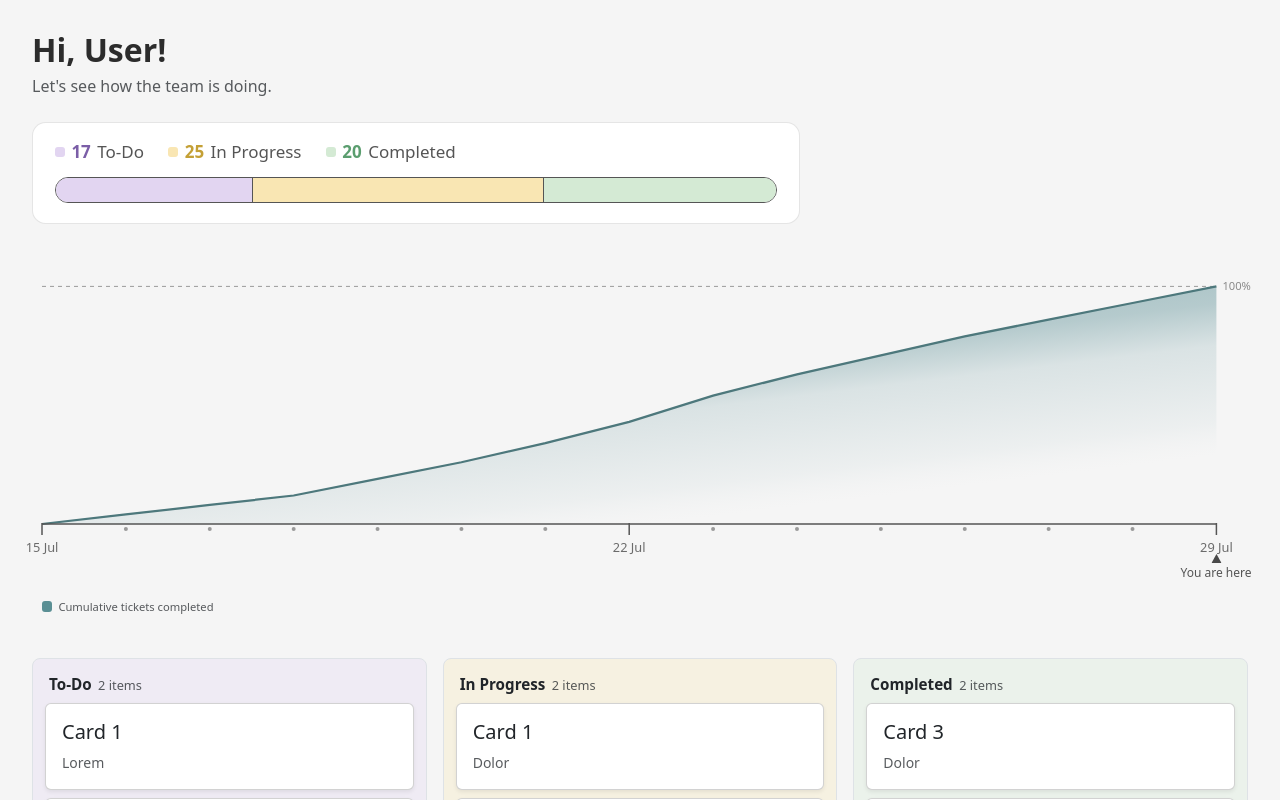
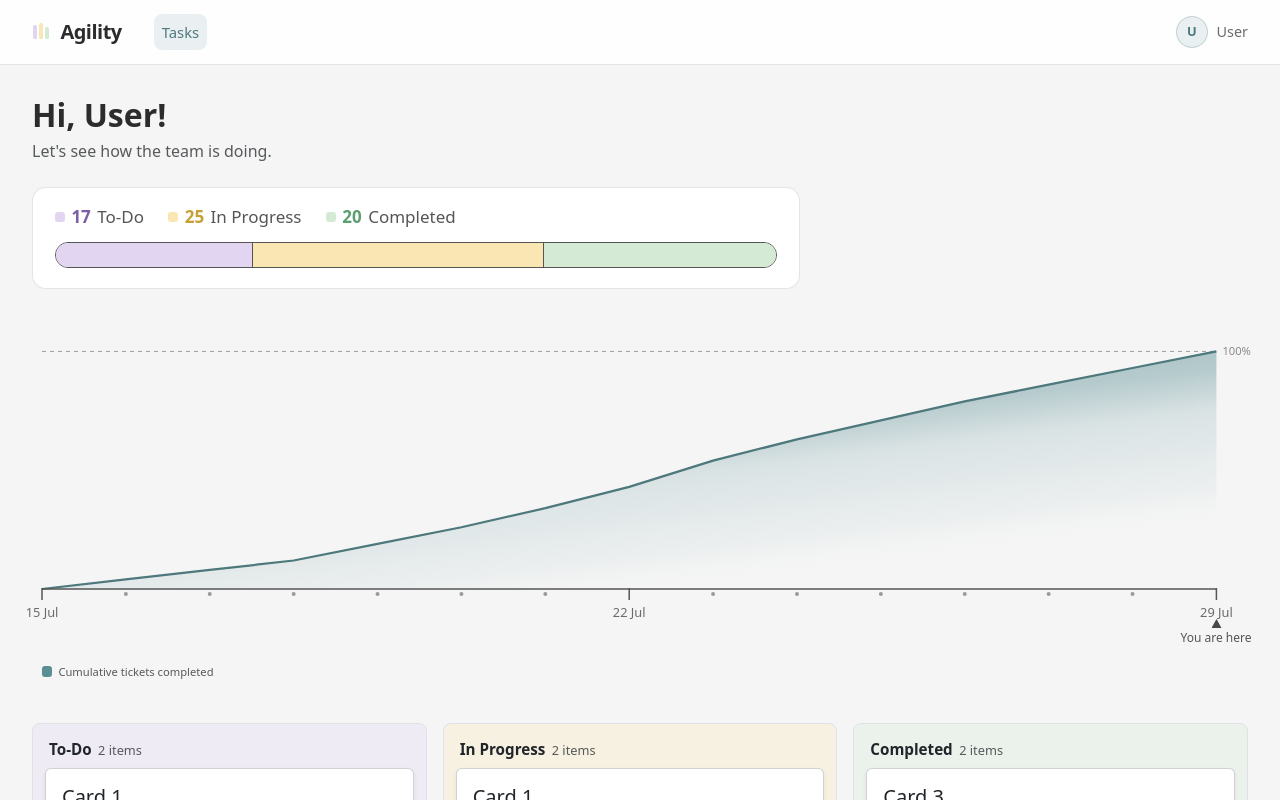
Before and after one commit to vasiliosnicholas/Agility, a React (Vite) app in the folder frontend/: page /kanban in a window 1280 px wide. Shown: the top 800 px of the page. Built offline with nearby package versions, Linux system fonts and the light colour scheme.

Commit message:
Add basic navbar component and add to kanban page

```diff
--- /dev/null
+++ b/frontend/src/components/AppNavbar.tsx
@@ -0,0 +1,46 @@
+import { Badge, Container, Nav, Navbar } from "react-bootstrap";
+import { Link } from "react-router";
+import { AccountTypes, type User } from "@shared/models/Users.ts";
+
+interface AppNavbarProps {
+    user: Pick<User, "name" | "accountType">;
+}
+
+export default function AppNavbar({ user }: AppNavbarProps) {
+    const isManager = user.accountType === AccountTypes.Manager;
+
+    return (
+        <Navbar className="navbar">
+            <Container fluid className="navbar-container">
+                <Navbar.Brand as={Link} to="/kanban" className="navbar-brand">
+                    <svg
+                        className="navbar-logo"
+                        viewBox="0 0 18 18"
+                    >
+                        <rect className="fill-todo" x="1" y="2" width="4" height="14" rx="1.5" />
+                        <rect className="fill-progress" x="7" y="0" width="4" height="16" rx="1.5" />
+                        <rect className="fill-completed" x="13" y="4" width="4" height="12" rx="1.5" />
+                    </svg>
+                    <span>Agility</span>
+                </Navbar.Brand>
+                <Nav className="navbar-links me-auto">
+                    <Nav.Link as={Link} to="/kanban" active>
+                        Tasks
+                    </Nav.Link>
+                </Nav>
+
+                <div className="navbar-user" aria-label="Current user">
+                    <span className="navbar-avatar">
+                        {user.name.charAt(0).toUpperCase()}
+                    </span>
+                    <span>{user.name}</span>
+                    {isManager && (
+                        <Badge pill bg="light" className="navbar-role">
+                            ADMIN
+                        </Badge>
+                    )}
+                </div>
+            </Container>
+        </Navbar>
+    );
+}
--- a/frontend/src/pages/Kanban.tsx
+++ b/frontend/src/pages/Kanban.tsx
@@ -4,6 +4,13 @@ import Drag from "../components/kanban/Drag";
 import type { DropPayload } from "../components/kanban/dragTypes";
 import KanbanCard from "../components/kanban/KanbanCard.tsx";
 import PhaseTimeline from "../components/kanban/PhaseTimeline.tsx";
+import AppNavbar from "../components/AppNavbar.tsx";
+import { AccountTypes } from "@shared/models/Users.ts";
+
+const currentUser = {
+    name: "User",
+    accountType: AccountTypes.Manager,
+};
 
 const testData = [
     {
@@ -14,14 +21,14 @@ const testData = [
     },
     {
         id: 2, name: "In Progress", className: "kanban-list-in-progress", cards: [
-            { id: 1, title: "Card 1", description: "Dolor" },
-            { id: 2, title: "Card 2", description: "Ipsum" },
+            { id: 3, title: "Card 1", description: "Dolor" },
+            { id: 4, title: "Card 2", description: "Ipsum" },
         ]
     },
     {
         id: 3, name: "Completed", className: "kanban-list-completed", cards: [
-            { id: 3, title: "Card 3", description: "Dolor" },
-            { id: 4, title: "Card 4", description: "Sit" },
+            { id: 5, title: "Card 3", description: "Dolor" },
+            { id: 6, title: "Card 4", description: "Sit" },
         ]
     }
 ]
@@ -61,8 +68,9 @@ export default function Kanban() {
     };
 
     return (
-        <main className="kanban-page">
-            <div className="kanban-page-content">
+        <div className="kanban-page">
+            <AppNavbar user={currentUser} />
+            <main className="kanban-page-content">
                     <PhaseTimeline />
                     <Drag handleDrop={handleDrop}>
                         {({ activeItem, activeType, isDragging }) => (
@@ -98,7 +106,7 @@ export default function Kanban() {
                             </div>
                         )}
                     </Drag>
+            </main>
         </div>
-        </main>
     );
 }
--- a/frontend/src/styles/index.css
+++ b/frontend/src/styles/index.css
@@ -125,6 +125,98 @@
 .kanban-page {
   min-height: 100vh;
   background-color: var(--surface-quiet);
+}
+
+.navbar {
+  padding-block: 0.75rem;
+  background-color: rgb(255 255 255 / 0.88);
+  border-bottom: 1px solid rgb(44 44 44 / 0.12);
+  backdrop-filter: blur(10px);
+}
+
+.navbar-container {
+  width: min(calc(100% - 4rem), 80rem);
+  margin-inline: auto;
+  padding-inline: 0;
+}
+
+.navbar-brand {
+  display: inline-flex;
+  align-items: center;
+  gap: 0.65rem;
+  margin-right: 2rem;
+  color: var(--ink);
+  font-size: 1.25rem;
+  font-weight: 700;
+  letter-spacing: -0.025em;
+}
+
+.navbar-logo {
+  width: 1.125rem;
+  height: 1.125rem;
+}
+
+.navbar-logo .fill-todo {
+  fill: var(--status-todo-fill);
+}
+
+.navbar-logo .fill-progress {
+  fill: var(--status-progress-fill);
+}
+
+.navbar-logo .fill-completed {
+  fill: var(--status-completed-fill);
+}
+
+.navbar-links {
+  gap: 0.25rem;
+}
+
+.navbar-links .nav-link {
+  padding: 0.45rem 0.75rem;
+  border-radius: 0.5rem;
+  color: var(--ink-muted);
+  font-size: 0.925rem;
+  font-weight: 500;
+}
+
+.navbar-links .nav-link.active {
+  color: var(--burnup-stroke);
+  background-color: rgb(90 143 148 / 0.12);
+}
+
+.navbar-user {
+  display: inline-flex;
+  align-items: center;
+  gap: 0.55rem;
+  color: var(--ink-muted);
+  font-size: 0.9rem;
+  font-weight: 500;
+}
+
+.navbar-avatar {
+  display: inline-grid;
+  width: 2rem;
+  height: 2rem;
+  place-items: center;
+  border: 1px solid rgb(77 120 124 / 0.25);
+  border-radius: 50%;
+  color: var(--burnup-stroke);
+  background-color: rgb(90 143 148 / 0.12);
+  font-size: 0.8rem;
+  font-weight: 700;
+}
+
+.navbar-role {
+  margin-left: 0.15rem;
+  padding: 0.35rem 0.55rem;
+  border: 1px solid rgb(123 94 167 / 0.2);
+  color: var(--status-todo-text);
+  background-color: rgb(226 213 241 / 0.55);
+  font-size: 0.675rem;
+  font-weight: 700;
+  letter-spacing: 0.06em;
+  line-height: 1;
 }
 
 .kanban-page-content {
```
Lines whose indentation alone changed are shown as unchanged.
